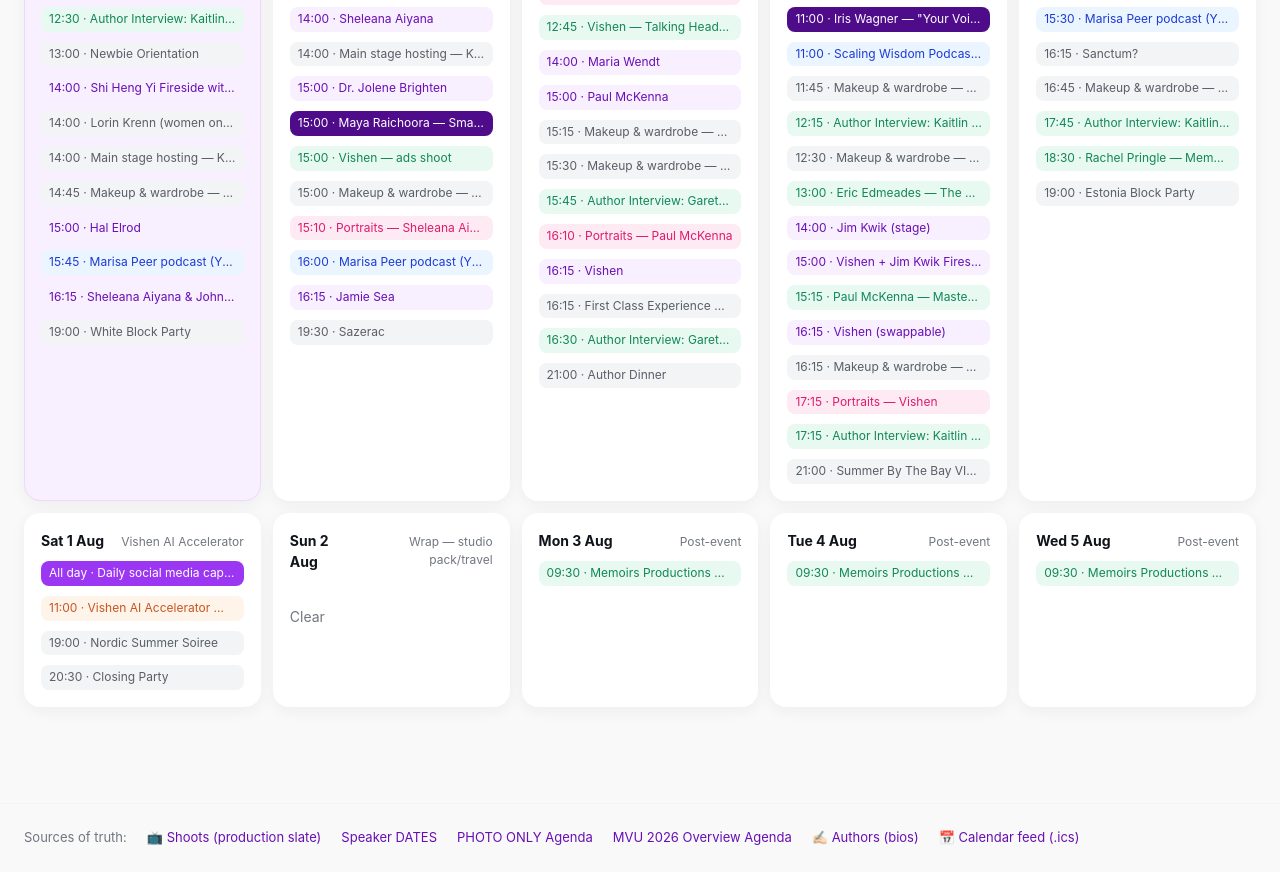
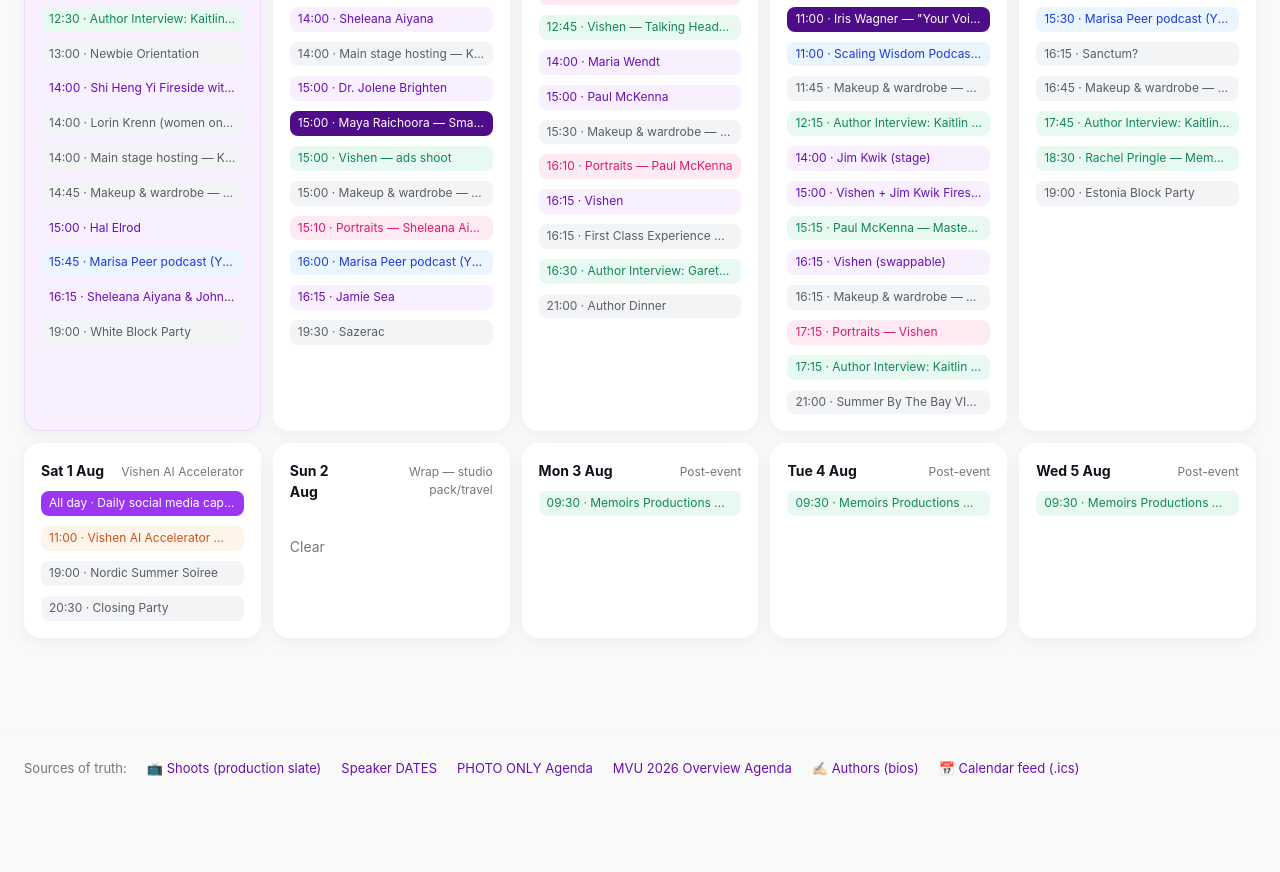
Before and after one commit to garethwinter-cpu/mindvalley-u-production, a React (Vite) app: page / in a window 1280 px wide. Shown: the part 2120-2992 px from the top of the page. After the commit the page ends 2922 px from the top, so only its background shows below. Built offline with nearby package versions, Linux system fonts and the light colour scheme; a web font is replaced by a local one.

Commit message:
Remove Zen Takai interview (time → Vishen YouTube, now 12:45-16:00) and cancel Eric Stage Effect masterclass
Co-Authored-By: Claude Opus 5 <noreply@anthropic.com>

```diff
--- a/src/data/productions.ts
+++ b/src/data/productions.ts
@@ -392,24 +392,13 @@ export const PRODUCTION_EVENTS: ScheduleEvent[] = [
     status: 'tentative',
     notes: 'SLID to 11:00–11:45 (Gareth, 24 Jul) to sit ahead of the Eric × Vishen masterclass. Kaitlin rolls off her 10:00 content shoot; Marisa glams 10:00–11:00 (green room opens 10 on the weekend). Kaitlin batching plan.',
   },
-  {
-    id: 'mc-eric-stage-effect',
-    date: '2026-07-30',
-    start: '13:00',
-    end: '15:00',
-    title: 'Eric Edmeades — The Stage Effect Masterclass (with Vishen)',
-    type: 'production',
-    location: STUDIO,
-    speakers: ['eric-edmeades', 'vishen'],
-    vishen: true,
-    gareth: true,
-    crew: FULL,
-    director: 'gareth',
-    cameraOps: CAMERA_CREW,
-    priority: 10,
-    status: 'confirmed',
-    notes: 'PRIORITY — 2-hour masterclass for Eric\'s Quest "The Stage Effect", with Vishen. MOVED OFF FRIDAY to Thu 30 Jul 13:00–15:00 (Gareth, 27 Jul, verified against the MVU Overview Google Sheet): Friday is a Vishen STAGE day — he is on Main Stage 11:00–12:00 (content), 14:00–15:00 (potential sales) and 15:00–16:00 (Youth Performances + Ribbon Workshop), so the old 12:00–14:00 studio slot sat inside his only lunch break and left him no break 11:00–16:00. Thursday 13:00–15:00 is his clean midday window (free 11:45–15:00, before the 15:00 Kwik fireside). Cost: the Nick Santonastasso + Jamie Sea author interviews were dropped to clear it. Eric makeup 12:30 (green room).',
-  },
+  // Eric Edmeades — The Stage Effect Masterclass with Vishen (mc-eric-stage-effect, last at
+  // Thu 30 Jul 13:00–15:00) — REMOVED (Gareth, 27 Jul). Priority-10 capture, cancelled after
+  // four attempted homes (Sun 26 → Tue 28 → Fri 31 → Thu 30): Vishen cancelled the original
+  // session, Eric couldn't do Tuesday, and Friday turned out to be a full Vishen stage day.
+  // NOTE: the Nick Santonastasso + Jamie Sea author interviews were dropped on 27 Jul purely
+  // to clear the Thursday window for this — they can be reinstated if wanted, since the
+  // masterclass no longer needs that slot.
   // Scaling Wisdom Podcast: Jeffrey Allen × Vishen — CANCELLED (Gareth, 21 Jul):
   // Regan's masterclass was postponed onto Sat 25 Jul 12:00–15:00, which needs the
   // studio + Vishen exactly when this ran. Jeffrey flies Sun 26, so it can't move to
@@ -624,23 +613,9 @@ export const PRODUCTION_EVENTS: ScheduleEvent[] = [
     status: 'tentative',
     notes: 'PUSHED to 15:00–16:30 (Gareth, 24 Jul) so Vishen gets an hour\'s break after the 12:00–14:00 Eric masterclass instead of going straight from one into the other. Lorin flies 6am Wed 29 so Sunday is his window. Runs into the Regan ads slot for Gareth, so the Regan pre-accelerator ads (16:00–17:00, Main Stage) run on Kuhan solo while Gareth stays on this podcast. Lorin makeup 14:00–15:00 (green room).',
   },
-  {
-    id: 'int-zen-takai',
-    date: '2026-07-29',
-    start: '15:45',
-    end: '16:30',
-    title: 'Author Interview: Gareth & Sensei Zen Takai',
-    type: 'production',
-    location: STUDIO,
-    speakers: ['zen-takai', 'gareth'],
-    crew: UNIT2,
-    gareth: true,
-    director: 'gareth',
-    cameraOps: CAMERA_CREW,
-    priority: 4,
-    status: 'tentative',
-    notes: 'Now 15:45, straight after the Lorin podcast (ends 15:45) — re-spaced 14 Jul to clear the old overlap. Last of Gareth\'s four sequential 29 Jul afternoon sessions. Stays with Gareth (Kaitlin capped at 9 per her commercial agreement).',
-  },
+  // Author Interview: Gareth & Sensei Zen Takai (int-zen-takai, was Wed 29 15:45–16:30) —
+  // REMOVED (Gareth, 27 Jul): the studio time is reallocated to Vishen's YouTube talking-heads
+  // shoot (th-vishen-1), which extends to fill it. His Tue 28 Main Stage session is unaffected.
 
   // ---------- THU 30 JUL ----------
   {
@@ -852,7 +827,7 @@ export const PRODUCTION_EVENTS: ScheduleEvent[] = [
     id: 'th-vishen-1',
     date: '2026-07-29',
     start: '12:45',
-    end: '14:45',
+    end: '16:00',
     title: 'Vishen — Talking Heads (YouTube)',
     type: 'production',
     location: STUDIO,
@@ -863,6 +838,6 @@ export const PRODUCTION_EVENTS: ScheduleEvent[] = [
     director: 'gareth',
     cameraOps: CAMERA_CREW,
     status: 'tentative',
-    notes: 'MOVED to week 2 per Gareth (21 Jul) — Vishen couldn\'t make the Sun 26 Jul slot. Re-homed to Wed 29 Jul 12:15–14:15: a clean midday 2h with studio + unit 1 + Gareth free (Kwik masterclass wraps 11:30, Jolene interview not until 14:15), and it respects Vishen\'s "not before 11" preference. 2h Vishen solo talking-head session for YouTube. Backup slot if this shifts: Tue 28 Jul 16:00–18:00.',
+    notes: 'EXTENDED to 12:45–16:00 (Gareth, 27 Jul — "we need this time for Vishen YouTube"): the Zen Takai interview was removed and its studio time reallocated here, giving a 3h15 Vishen solo talking-head run instead of 2h. Capped at 16:00 to leave a 15-min buffer before his 16:15 Main Stage slot. Vishen solo, unit 1, Gareth directs.',
   },
 ]
```
